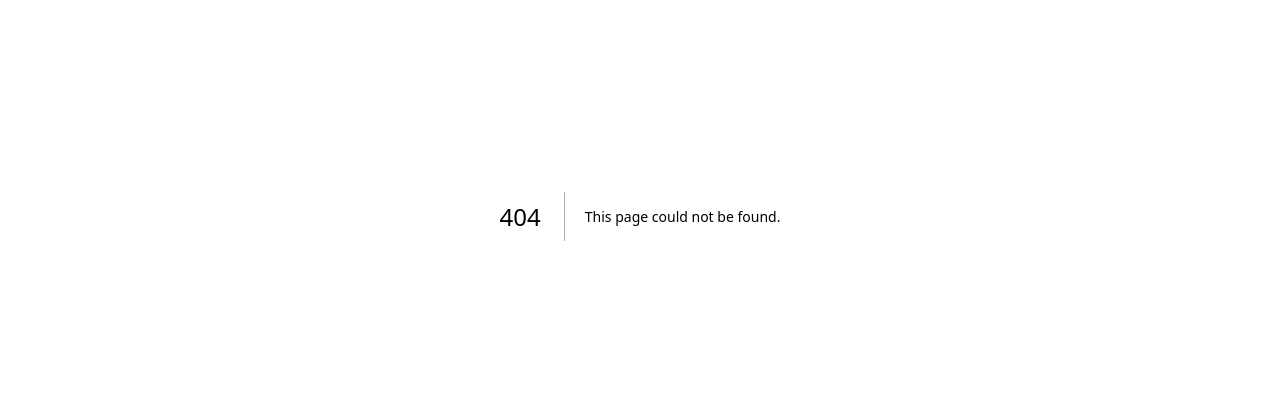
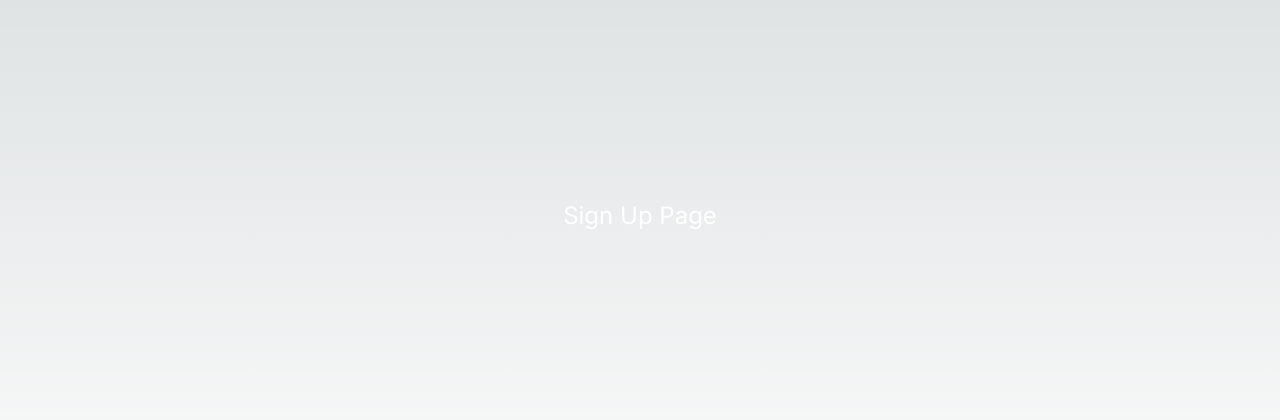
Before and after one commit to anoopraju31/next-auth-app, a Next.js app: page /sign-up in a window 1280 px wide. Before the commit this address had no page. Shown: the part 184-604 px from the top of the page. Built offline with nearby package versions, Linux system fonts and the light colour scheme.

Commit message:
Sign Up Page - initial

```diff
--- /dev/null
+++ b/src/app/sign-up/page.tsx
@@ -0,0 +1,7 @@
+export default function SignUpPage() {
+	return (
+		<section className='h-screen flex justify-center items-center'>
+			<h1 className='text-center text-2xl text-white'> Sign Up Page </h1>
+		</section>
+	)
+}
```
